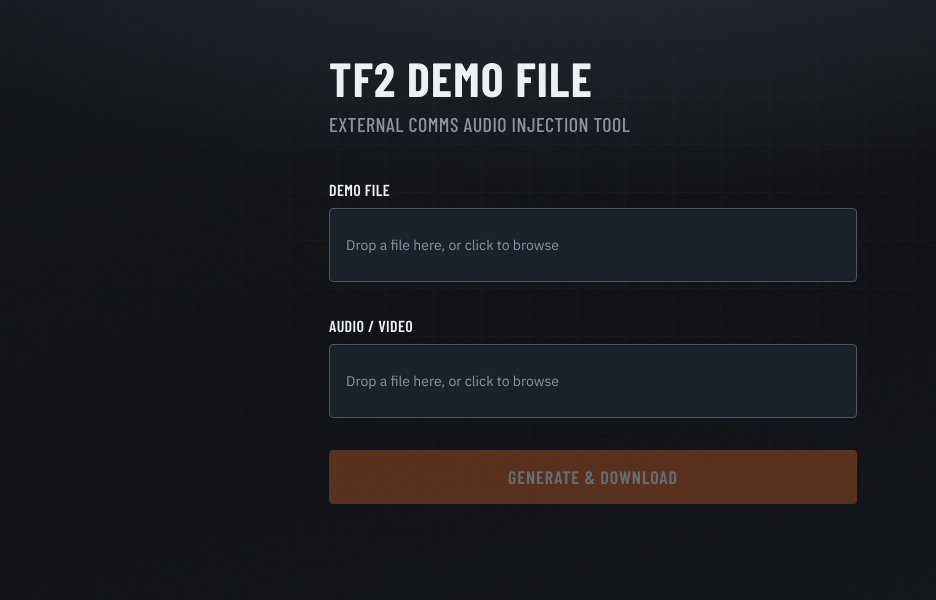
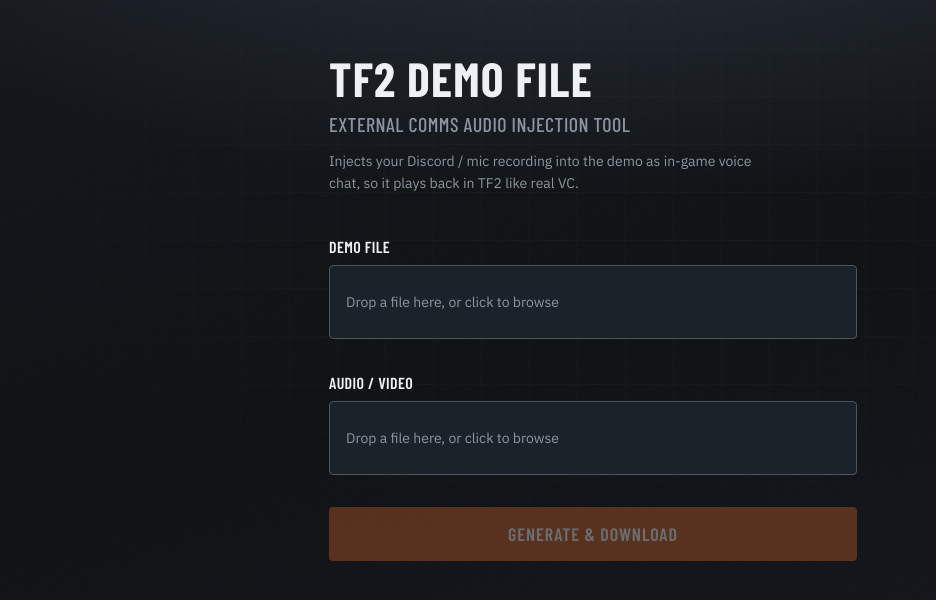
Before and after one commit to plasmatech8/tf2-demo-external-comms-injector, a SvelteKit app: page / in a window 1280 px wide. Shown: the top 600 px of the page, without its empty margins (47-983 px from the left). Built offline with nearby package versions, Linux system fonts and the light colour scheme.

Commit message:
Clarify that inject targets in-game voice chat
Add a short header line so it’s obvious the audio becomes demo VC,
not a separate soundtrack.

Co-authored-by: Mark Connelly <plasmatech8@users.noreply.github.com>

```diff
--- a/src/routes/+layout.svelte
+++ b/src/routes/+layout.svelte
@@ -10,7 +10,7 @@
 	<title>TF2 Demo File — External Comms Audio Injection Tool</title>
 	<meta
 		name="description"
-		content="Inject external voice comms audio into Team Fortress 2 demo files. Upload a .dem and media, set offset and tracks, then download."
+		content="Inject external Discord/mic audio into a Team Fortress 2 demo as in-game voice chat. Plays back in TF2 like real VC."
 	/>
 	<link rel="preconnect" href="https://fonts.googleapis.com" />
 	<link rel="preconnect" href="https://fonts.gstatic.com" crossorigin="anonymous" />
--- a/src/routes/+page.svelte
+++ b/src/routes/+page.svelte
@@ -388,6 +388,10 @@
 			>
 				External Comms Audio Injection Tool
 			</p>
+			<p class="mt-3 max-w-md text-sm leading-relaxed text-[var(--color-muted)]">
+				Injects your Discord / mic recording into the demo as in-game voice chat, so it plays back
+				in TF2 like real VC.
+			</p>
 		</header>
 
 		<form
```
